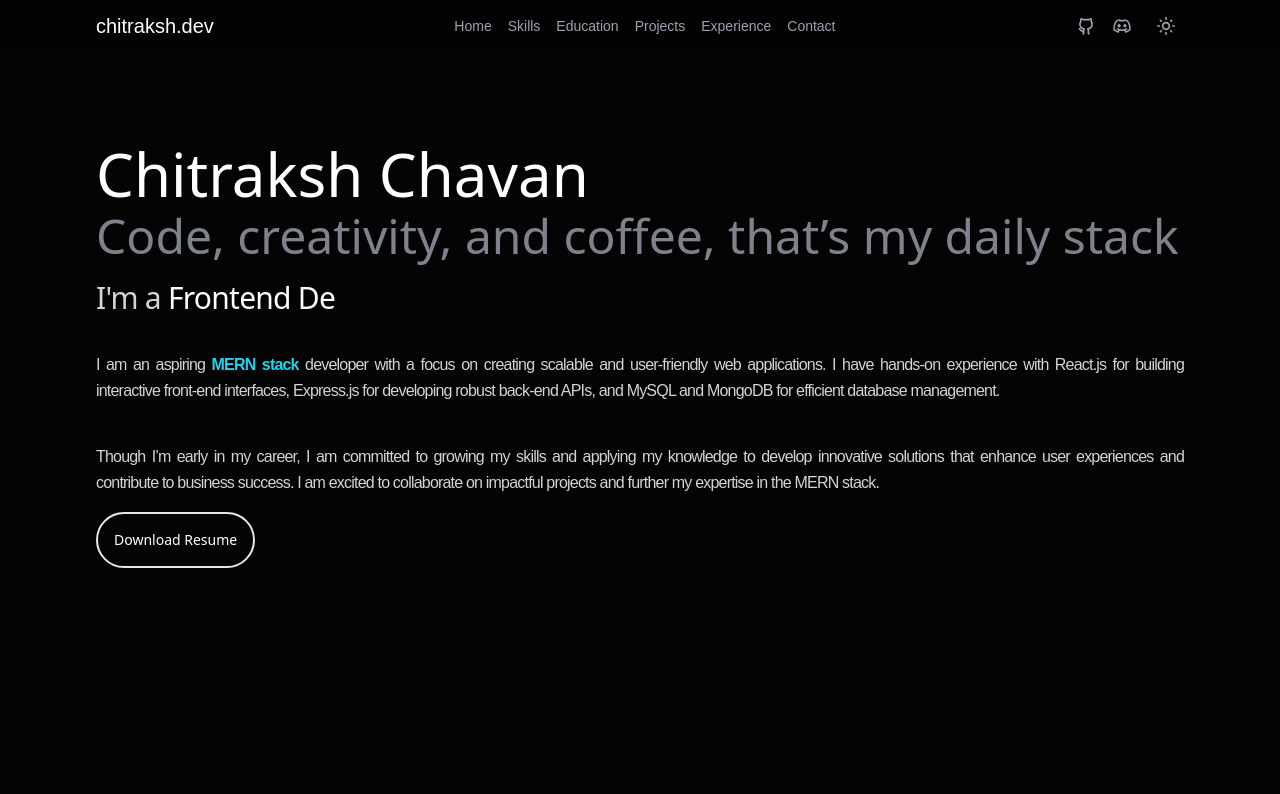
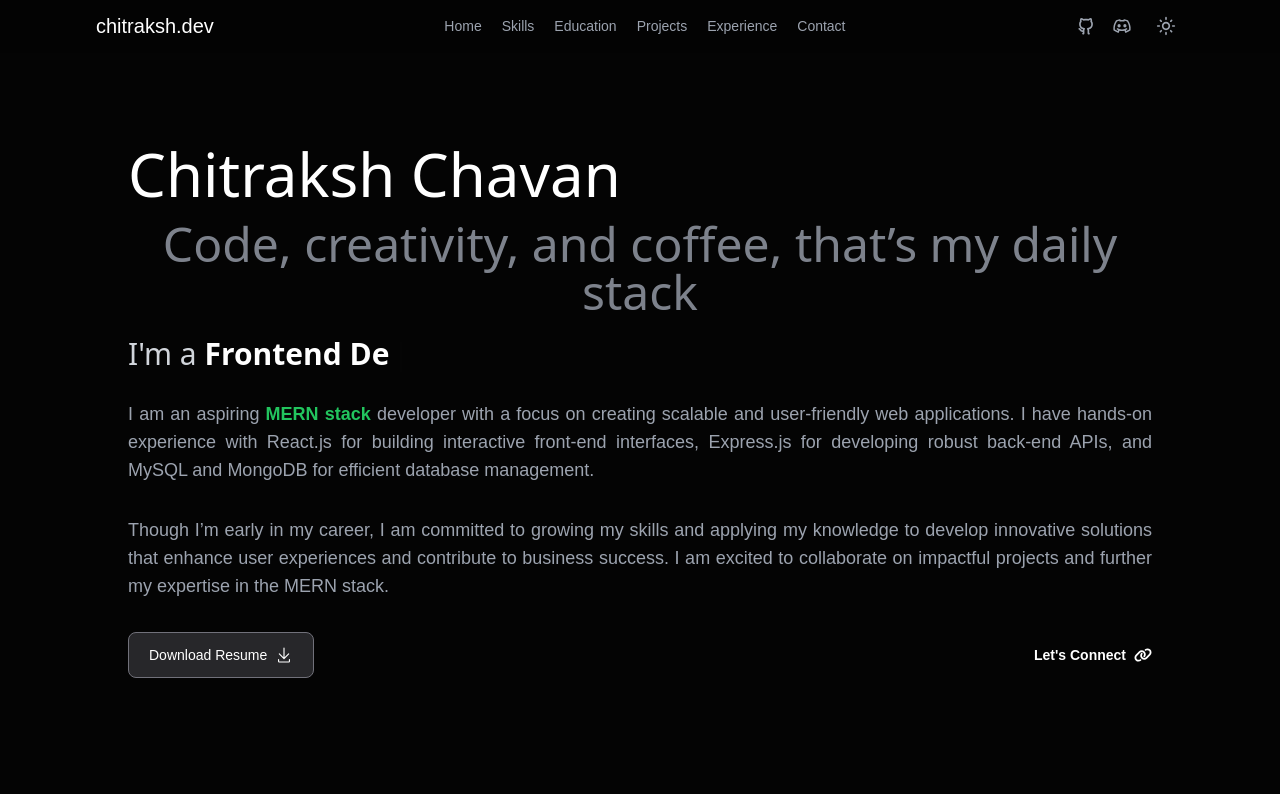
Before and after one commit to Chitraksh09error/ccstack-portfolio, a React (Vite) app: page / in a window 1280 px wide. Shown: the top 794 px of the page. Built offline with nearby package versions, Linux system fonts and the light colour scheme; a web font is replaced by a local one.

Commit message:
herosections updates

```diff
--- a/src/App.jsx
+++ b/src/App.jsx
@@ -20,7 +20,7 @@ export default function App() {
       </div> */}
 
         <Navbar mode={mode} setMode={setMode} />
-      <div className='container mx-auto px-5 sm:px-10 md:px-1 lg:px-20 xl:px-24'>
+      <div className='container mx-auto px-5 sm:px-10 md:px-1 lg:px-32 xl:px-32'>
         <Herosection  mode={mode} setMode={setMode} />
         <Skills/>
         <Education/>
--- a/src/components/Herosection.jsx
+++ b/src/components/Herosection.jsx
@@ -1,22 +1,12 @@
 import React, { useEffect } from 'react'
-import pp from "../assets/chitraksh_chavan.jpg"
 import { useTypewriter, Cursor } from 'react-simple-typewriter'
 import { ABOUT_TEXT, HERO_CONTENT } from '../constants'
-import { delay, motion } from 'framer-motion'
-
-
-const childVariants = {
-    hidden : {
-        opacity : 0 , x : -100
-    },
-    visible : {
-        opacity : 1, x:0, transition:{duration : 0.5 , delay : 1}
-    }
-}
+import { GoDownload } from "react-icons/go";
+import { FaLink } from "react-icons/fa6";
 
 
 
-function Herosection({mode, setMode}) {
+function Herosection({ mode, setMode }) {
 
     const [text] = useTypewriter({
         words: ['MERN Developer', 'Frontend Dev'],
@@ -31,36 +21,49 @@ function Herosection({mode, setMode}) {
     return (
         <div className=' lg:mt-16 mt-24 ' id='hero'>
             <div className='flex flex-wrap '>
-
-                <motion.div
-                initial={{x:-100 , opacity : 0}}
-                whileInView ={{x:0 , opacity : 1}}
-                transition={ {duration : 1, delay : 0.5}}
+                <div
+                    initial={{ x: -100, opacity: 0 }}
+                    whileInView={{ x: 0, opacity: 1 }}
+                    transition={{ duration: 1, delay: 0.5 }}
                     className='w-full '>
                     <div className='flex flex-col items-center lg:items-start mt-20 '>
-                        <motion.h2 variants={childVariants}  className={`pb-2  lg:text-6xl text-4xl ${mode == "dark" ? "text-white":"text-black"} font-medium`}>
+                        <h2 className={`mb-4  lg:text-6xl text-4xl ${mode == "dark" ? "text-white" : "text-black"} font-medium`}>
                             Chitraksh Chavan
-                        </motion.h2>
-                        <motion.h2 variants={childVariants} className=' lg:text-5xl text-4xl font-til font-medium text-gray-400/80'>
+                        </h2>
+                        <h2 className=' lg:text-5xl text-2xl font-til text-center font-medium text-gray-400/80'>
                             Code, creativity, and coffee, that’s my daily stack
-                        </motion.h2>
-                        <motion.span variants={childVariants} className='lg:text-3xl text-xl tracking-tight py-5'>
+                        </h2>
+                        <span className={`lg:text-3xl text-xl ${mode == "dark" ? "text-gray-300" : "text-gray-400"} py-5`}>
                             I'm a {' '}
-                            <span className='text-white lg:text-3xl text-xl'>{text}</span>
+                            <span className={` ${mode == "dark" ? "text-white" : "text-black"} lg:text-3xl text-xl font-bold`}>{text}</span>
                             <Cursor />
-                        </motion.span>
+                        </span>
 
-                        <motion.p variants={childVariants} className="my-2 w-full py-2 text-base leading-relaxed tracking-tighter text-justify font-tit font-thin">
+                        <p className={`my-2 w-full  text-lg  ${mode == "dark" ? "text-gray-400/100" : "text-gray-900"} text-justify font-tit font-thin`}>
                             {HERO_CONTENT.split('MERN stack')[0]}{' '}
-                            <span className="text-cyan-400 font-semibold">MERN stack</span>{' '}
+                            <span className={` ${mode == "dark" ? "text-green-500" : "text-black"}       font-semibold`}>MERN stack</span>{' '}
                             {HERO_CONTENT.split('MERN stack')[1]}
-                        </motion.p>
+                        </p>
                         <br></br>
-                        <motion.p variants={childVariants} className='mb-4 w-full  text-base leading-relaxed tracking-tighter text-justify font-tit font-thin' >{ABOUT_TEXT}</motion.p>
+                        <p className={`mb-4 w-full  text-lg  ${mode == "dark" ? "text-gray-400/100" : "text-gray-900"}  text-justify font-tit font-thin`} >{ABOUT_TEXT}</p>
 
-                        <motion.a variants={childVariants} href="/chitraksh.pdf" rel='noopener noreferrer' download className=' border-solid border-2 rounded-full p-4  lg:text-sm text-xs text-white mb-10 hover:bg-transparent hover:text-cyan-400 hover:border-cyan-400 '>Download Resume</motion.a>
                     </div>
-                </motion.div>
+                    <div className='mt-4 flex items-center justify-between'>
+
+
+                        <a href="/chitraksh.pdf" rel='noopener noreferrer' className={`border-solid flex items-center  border-[1px] rounded-lg py-3 px-5 lg:text-sm text-xs gap-2 text-white  ${mode == "dark" ? "bg-zinc-800   border-zinc-500" : "text-black border-gray-800 "} font-tit font-medium `}>
+                            <h1>Download Resume</h1>
+                            <GoDownload className='text-lg' />
+                        </a>
+                        <a href="https://www.linkedin.com/in/chitraksh-chavan" rel='noopener noreferrer' className={` flex items-center   rounded-lg  lg:text-sm text-xs gap-2 ${mode == "dark" ? "text-white" : "text-black  "} font-tit font-bold `}>
+                            <h1>Let's Connect</h1>
+                            <FaLink className='text-lg' />
+                        </a>
+
+
+
+                    </div>
+                </div>
 
             </div>
         </div>
--- a/src/components/Navbar.jsx
+++ b/src/components/Navbar.jsx
@@ -53,8 +53,8 @@ export default function Navbar({ mode, setMode }) {
             <div className="flex items-center justify-between py-4 gap-6 lg:px-24">
 
               {/* Desktop Menu */}
-              <div className={`hidden md:flex items-center gap-4  font-medium ${mode == "dark" ? "text-gray-400/100" : "text-gray-500"}  transition-all duration-300 text-sm `}>
-                <div className="hidden md:flex items-center gap-4 font-medium text-gray-400/100 text-sm">
+              <div className={`hidden md:flex items-center gap-5  font-medium ${mode == "dark" ? "text-gray-400/100" : "text-gray-500"}  transition-all duration-300 text-sm `}>
+                <div className="hidden md:flex items-center gap-5 font-medium  text-sm">
                   {links.map(link => (
                     <Link
                       key={link.to}
@@ -74,7 +74,7 @@ export default function Navbar({ mode, setMode }) {
               {/* Mobile Menu Button */}
               <div className="flex md:hidden">
                 <Disclosure.Button
-                  className="inline-flex items-center justify-center rounded-md p-2 text-gray-400 hover:bg-gray-100 hover:text-gray-600 focus:outline-none focus:ring-2 focus:ring-inset focus:ring-gray-500"
+                  className="inline-flex items-center justify-center rounded-md p-2 text-gray-400 "
                 >
                   <span className="sr-only">Open main menu</span>
                   {open ? (
```
Lines whose indentation alone changed are shown as unchanged.
